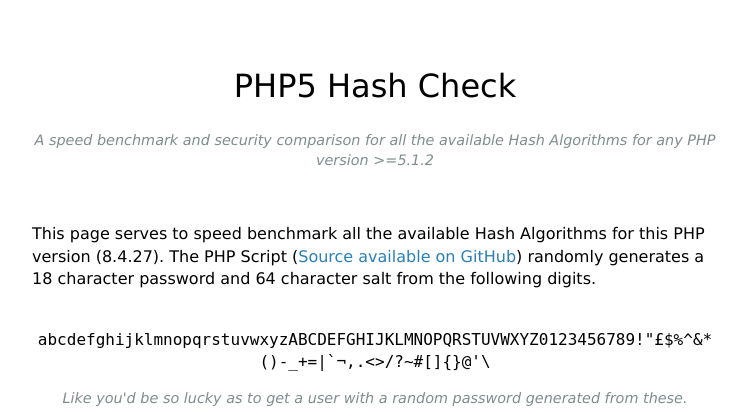
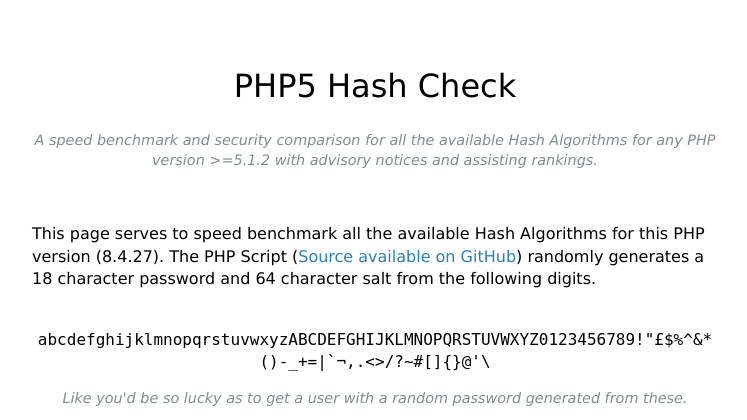
Before and after one commit to eustasy/hash-check, a PHP site: page / in a window 1280 px wide. Shown: the top 420 px of the page, without its empty margins (265-1012 px from the left). Run offline with PHP 8.4, Linux system fonts and the light colour scheme; data that the repository does not hold is empty; some libraries are stand-ins or nearby versions.

Commit message:
Expanded Tagline, Added Meta Tags

```diff
--- a/index.php
+++ b/index.php
@@ -3,8 +3,8 @@
 <head>
 	<meta charset="UTF-8">
 	<title>PHP5 Hash Check</title>
-	<meta name="description" content="A speed benchmark and security comparison for all the available Hash Algorithms for any PHP version >=5.1.2">
-	<meta name="keywords" content="speed benchmark security comparison available Hash Algorithms PHP version">
+	<meta name="description" content="A speed benchmark and security comparison for all the available Hash Algorithms for any PHP version >=5.1.2 with advisory notices and assisting rankings.">
+	<meta name="keywords" content="speed benchmark security comparison available Hash Algorithms PHP version >=5.1.2 > = 5.1.2 5 1 2 advisory notices assisting rankings.">
 	<style>
 		body {
 			max-width: 980px;
@@ -36,7 +36,7 @@
 <body>
 	<div class="description">
 		<h1>PHP5 Hash Check</h1>
-		<p class="caption">A speed benchmark and security comparison for all the available Hash Algorithms for any PHP version >=5.1.2</p>
+		<p class="caption">A speed benchmark and security comparison for all the available Hash Algorithms for any PHP version >=5.1.2 with advisory notices and assisting rankings.</p>
 		<br>
 		<p>This page serves to speed benchmark all the available Hash Algorithms for this PHP version (<?php echo phpversion(); ?>). The PHP Script (<a href="https://github.com/eustasy/hash-check">Source available on GitHub</a>) randomly generates a 18 character password and 64 character salt from the following digits.</p>
 		<br>
```
